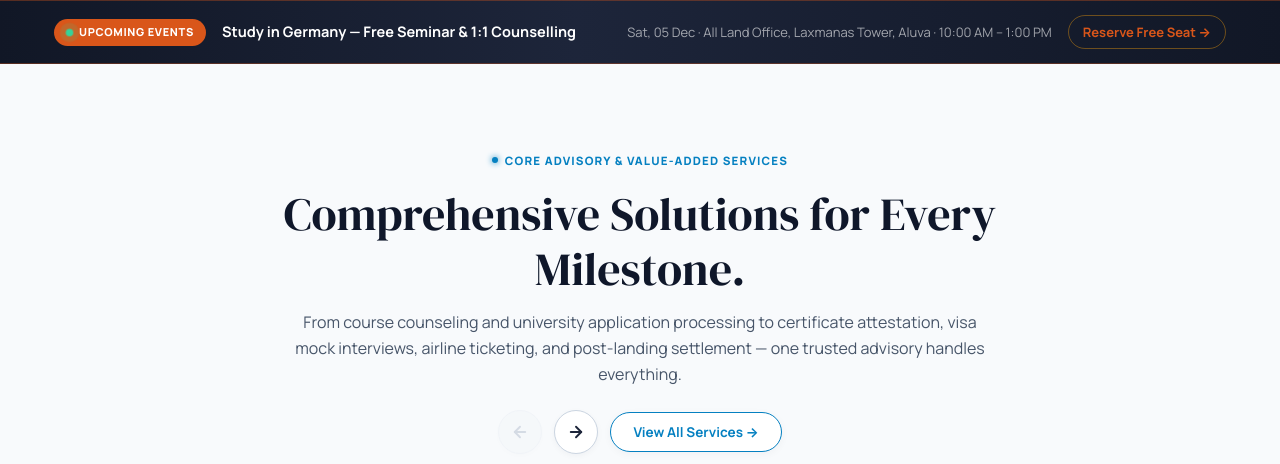
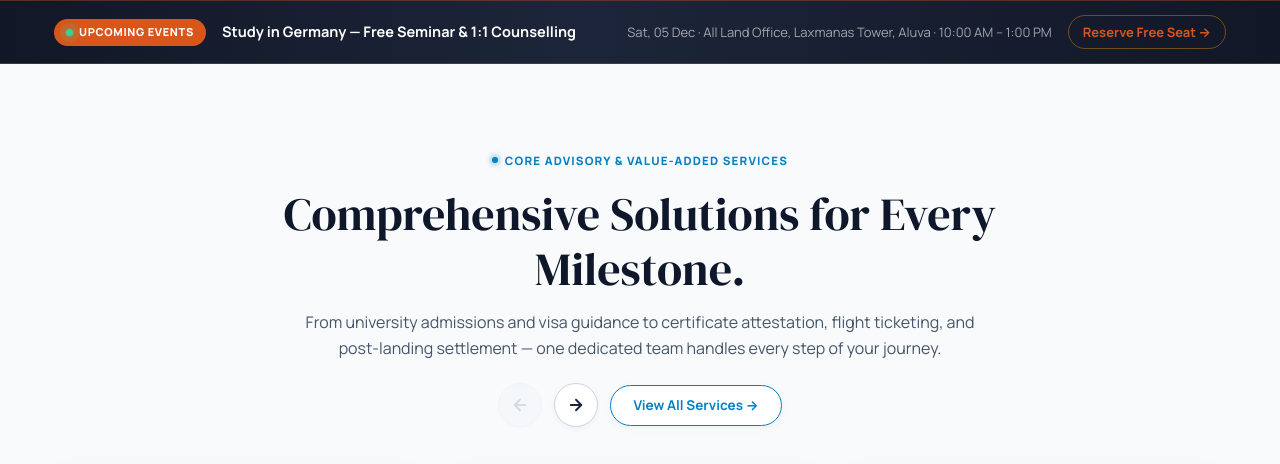
Before and after one commit to figmarkinfotek640-pixel/allland_consultancy, a Laravel app: page / in a window 1280 px wide. Shown: the part 837-1301 px from the top of the page. Run offline with Laravel 12, Linux system fonts and the light colour scheme; data comes from the database, SQL or seed files in the repository.

Commit message:
content: refine services intro text for clarity and elegance

```diff
--- a/resources/views/home.blade.php
+++ b/resources/views/home.blade.php
@@ -93,7 +93,7 @@
       <div class="services-slider-title-col">
         <p class="sec-tag"><span class="sec-tag-dot"></span> Core Advisory &amp; Value-Added Services</p>
         <h2 class="sec-h2">Comprehensive Solutions for Every Milestone.</h2>
-        <p class="sec-p">From course counseling and university application processing to certificate attestation, visa mock interviews, airline ticketing, and post-landing settlement — one trusted advisory handles everything.</p>
+        <p class="sec-p">From university admissions and visa guidance to certificate attestation, flight ticketing, and post-landing settlement — one dedicated team handles every step of your journey.</p>
       </div>
 
       <div class="services-slider-controls">
```
